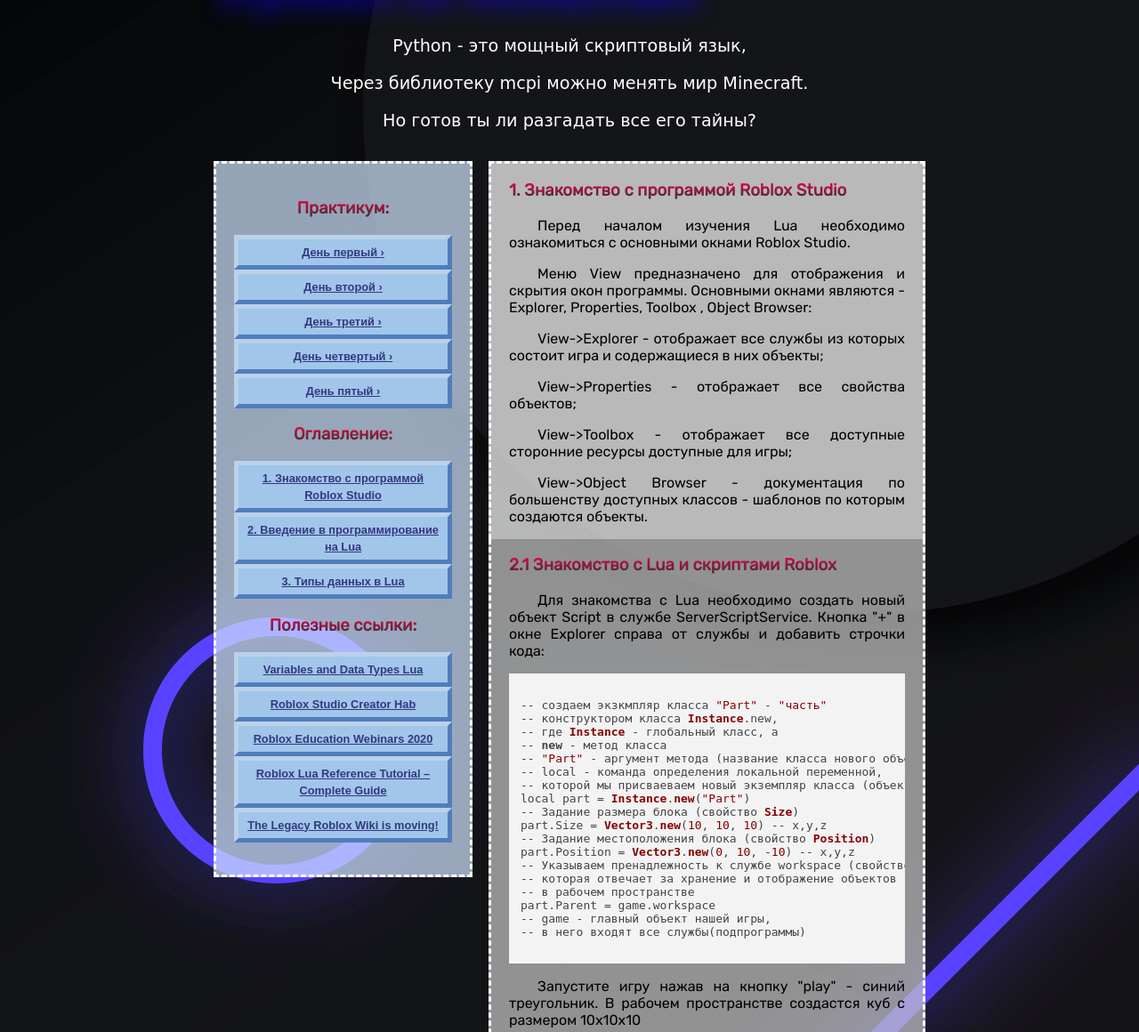
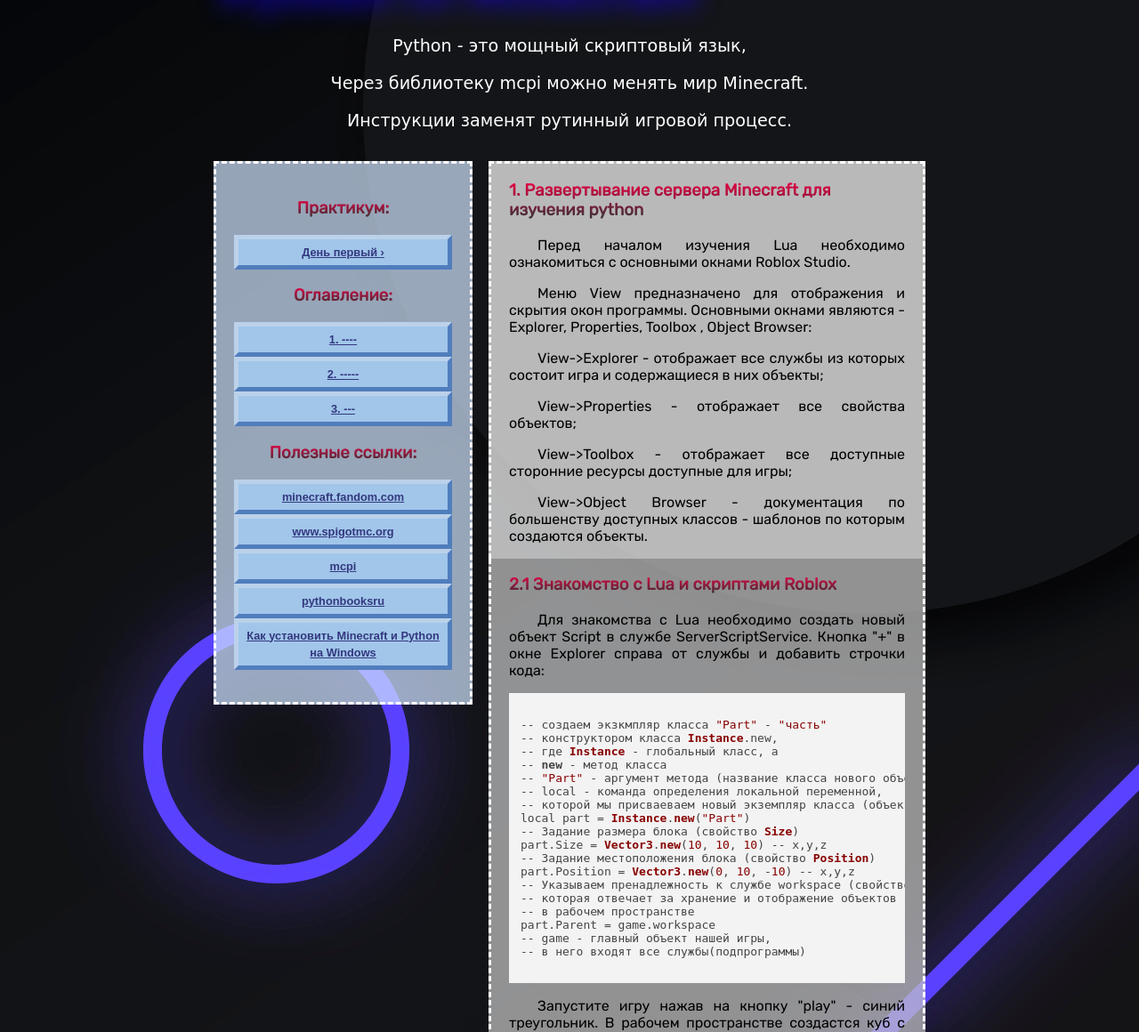
Before and after one commit to Pav9551/flask_mega_book, a Flask app: page /python in a window 1280 px wide. Shown: the part 111-1271 px from the top of the page at 89% size. Run offline with Flask 3, Linux system fonts and the light colour scheme; some web fonts are replaced.

Commit message:
added href to python minecraft

```diff
--- a/microblog/app/routes.py
+++ b/microblog/app/routes.py
@@ -77,4 +77,4 @@ def algebra():
         return render_template('algebra.html', title='Sign In', form=form, qwestion = text)
 @app.route('/python')
 def python_ed():
-    return render_template('page1.html')
+    return render_template('base_template/page1.html')
--- a/microblog/app/templates/base_template/base_zen_garden.html
+++ b/microblog/app/templates/base_template/base_zen_garden.html
@@ -70,7 +70,7 @@
 		<div class="summary" id="main" role="article">
 			<p>Python - это мощный скриптовый язык,</p>
 			<p>Через библиотеку mcpi можно менять мир Minecraft.</p>
-			<p>Но готов ты ли разгадать все его тайны?</p>
+			<p>Инструкции заменят рутинный игровой процесс.</p>
 		</div>
 		{% block preamble %}
 		{% endblock %}
@@ -97,28 +97,8 @@
 				<nav role="navigation">
 					<ul>
 						<li class="next">
-							<a href="/">
+							<a href="/python">
 								День первый <span class="indicator">&rsaquo;</span>
-							</a>
-						</li>
-						<li class="next">
-							<a href="/page2">
-								День второй <span class="indicator">&rsaquo;</span>
-							</a>
-						</li>
-						<li class="next">
-							<a href="/page3">
-								День третий <span class="indicator">&rsaquo;</span>
-							</a>
-						</li>
-						<li class="next">
-							<a href="/page4">
-								День четвертый <span class="indicator">&rsaquo;</span>
-							</a>
-						</li>
-						<li class="next">
-							<a href="/page5">
-								День пятый <span class="indicator">&rsaquo;</span>
 							</a>
 						</li>
 					</ul>
@@ -131,27 +111,25 @@
 				<h3 class="resources">Полезные ссылки:</h3>
 				<ul>
 					<li class="zen-submit">
-						<a href="https://dev.to/packt/variables-and-data-types-in-roblox-lua-4p3c" title="Variables and Data Types Lua">
-							Variables and Data Types Lua					</a>
+						<a href="https://minecraft.fandom.com/wiki/Minecraft_Wiki" title="minecraft.fandom.com">
+							minecraft.fandom.com					</a>
 					</li>
 					<li class="zen-submit">
-						<a href="https://create.roblox.com/docs/reference/engine/classes/Instance" title="Creator Hab">
-							Roblox Studio Creator Hab					</a>
+						<a href="https://www.spigotmc.org/resources/" title="www.spigotmc.org">
+							www.spigotmc.org					</a>
 					</li>
 					<li class="zen-translations">
-						<a href="https://www.youtube.com/playlist?list=PLuEQ5BB-Z1PLqdd1wQC4mToX664WIokO4" title="Roblox Education Webinars 2020">
-							Roblox Education Webinars 2020						</a>
+						<a href="https://pypi.org/project/mcpi/" title="mcpi">
+							mcpi						</a>
 					</li>
 					<li class="zen-translations">
-						<a href="https://gamedevacademy.org/roblox-lua-reference-tutorial-complete-guide/" title="Roblox Lua Reference Tutorial – Complete Guide">
-							Roblox Lua Reference Tutorial – Complete Guide						</a>
+						<a href="https://t.me/pythonbooksru/181" title="pythonbooksru">
+							pythonbooksru						</a>
 					</li>
 					<li class="zen-translations">
-						<a href="https://rbxlegacy.wiki/index.php/MakeJoints_(Method)" title="The Legacy Roblox Wiki is moving!">
-							The Legacy Roblox Wiki is moving!</a>
+						<a href="https://rutube.ru/video/1f1276518cc2d7c7d43c7cdeab659bdb/" title="Как установить Minecraft и Python на Windows">
+							Как установить Minecraft и Python на Windows</a>
 					</li>
-
-
 				</ul>
 			</div>
 		</div>
--- a/microblog/app/templates/base_template/page1.html
+++ b/microblog/app/templates/base_template/page1.html
@@ -1,4 +1,4 @@
-{% extends "base_zen_garden.html" %}
+{% extends "base_template/base_zen_garden.html" %}
 {% block title %}template{% endblock %}
 {% block head %}
 {{ super() }}
@@ -8,7 +8,7 @@
 {% endblock %}
 {% block preamble %}
 		<div class="preamble" id="environment" role="article">
-			<h3>1. Знакомство с программой Roblox Studio</h3>
+			<h3>1. Развертывание сервера Minecraft для изучения python</h3>
 			<p>Перед началом изучения Lua необходимо ознакомиться с основными окнами Roblox Studio.</p>
 			<p>Меню View предназначено для отображения и скрытия окон программы. Основными окнами являются - Explorer, Properties, Toolbox , Object Browser:</p>
 			<p>View->Explorer - отображает все службы из которых состоит игра и содержащиеся в них объекты;</p>
@@ -133,11 +133,11 @@ part.Parent = game.workspace
 				<nav role="navigation">
 					<ul>
 											<li>
-						<a href="#environment" class="design-name" >1. Знакомство с программой Roblox Studio</a>
+						<a href="#environment" class="design-name" >1. ----</a>
 					</li>					<li>
-						<a href="#introduction" class="designer-name">2. Введение в программирование на Lua</a>
+						<a href="#introduction" class="designer-name">2. -----</a>
 					</li>					<li>
-						<a href="#types" class="design-name">3. Типы данных в Lua</a>
+						<a href="#types" class="design-name">3. ---</a>
 					</li>
 					</ul>
 				</nav>
```
